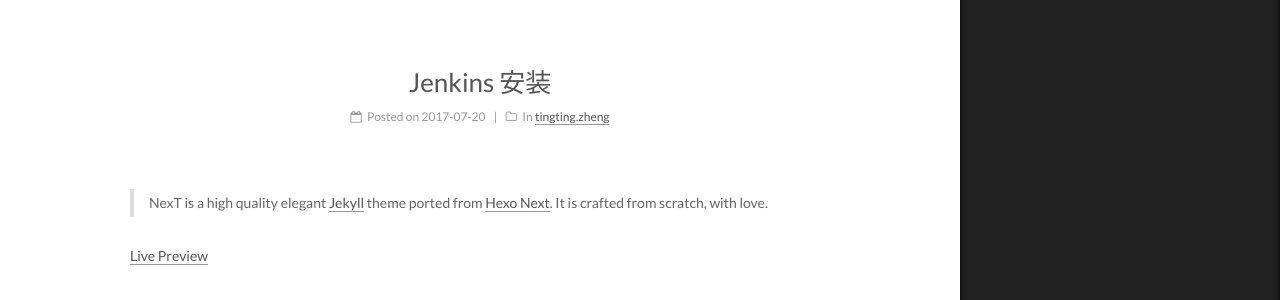
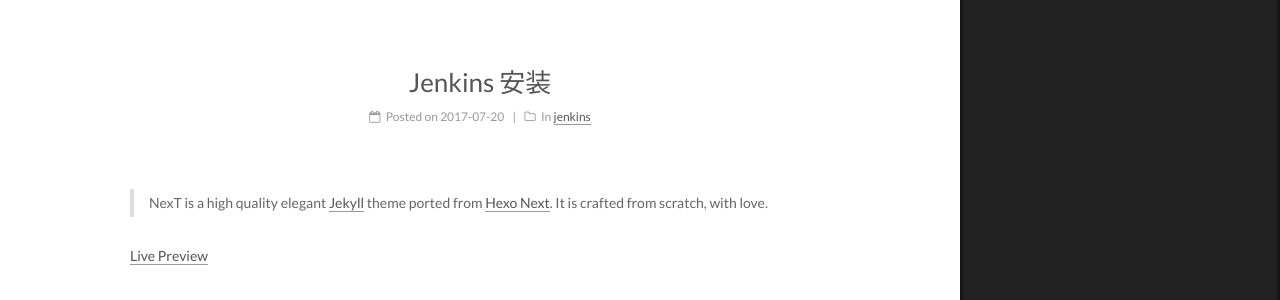
Before and after one commit to hi2t/hi2t.github.io, a Jekyll site: the page built from _posts/2017-07-20-next-tutorial.md, in a window 1280 px wide. Shown: the part 278-578 px from the top of the page. Built offline with Jekyll 4.4.1, drawn with Linux system fonts in a browser that asks for light colours.

Commit message:
jenkins文章编写
上传截图测试

```diff
--- a/_posts/2017-07-20-next-tutorial.md
+++ b/_posts/2017-07-20-next-tutorial.md
@@ -2,7 +2,7 @@
 title: Jenkins 安装
 description: Jenkins在linux环境的安装及简单使用
 categories:
- - tingting.zheng
+ - jenkins
 tags:
 ---
 
```
Also changed, not shown: Screenshots/Jenkins01.png (added).
